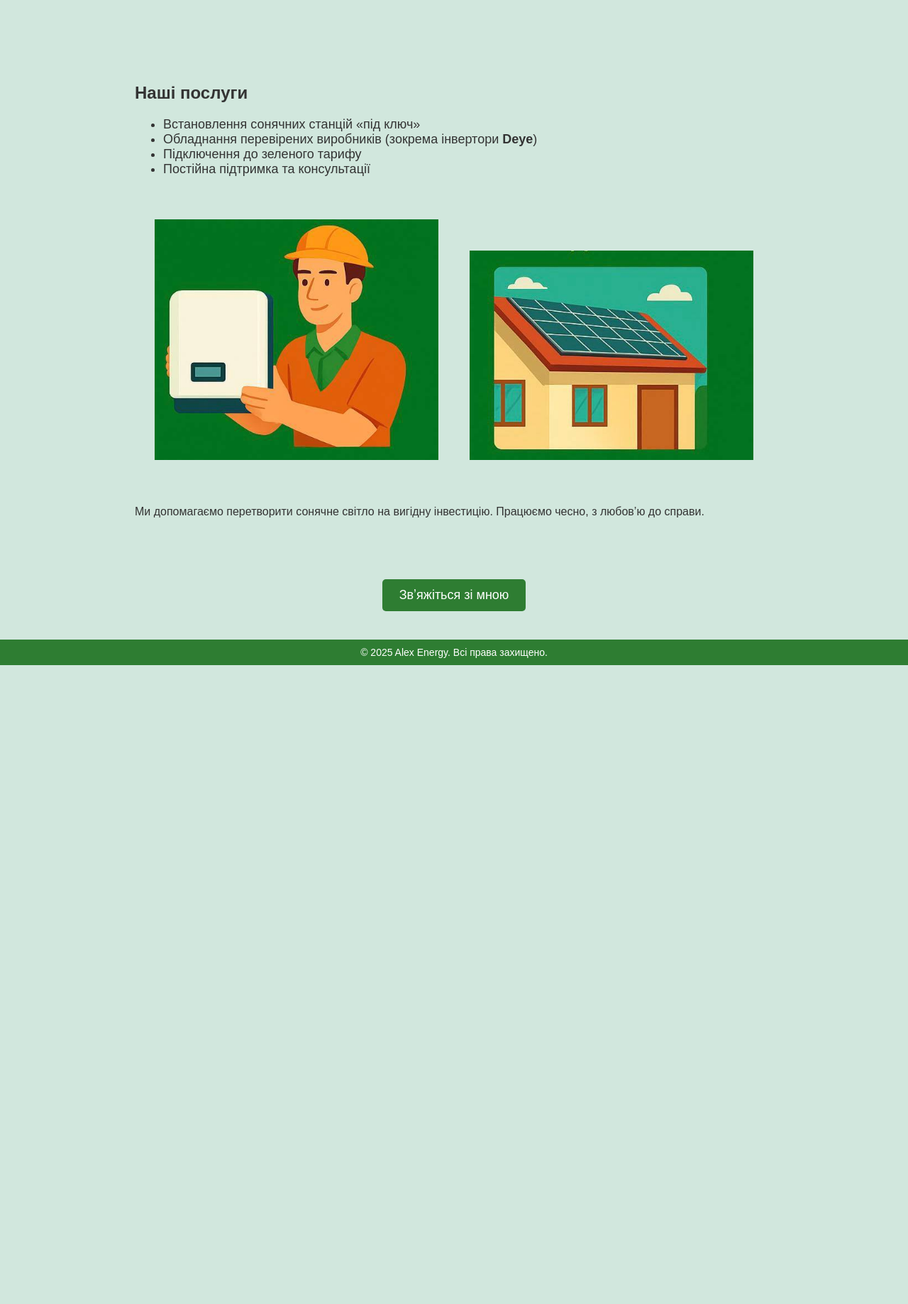
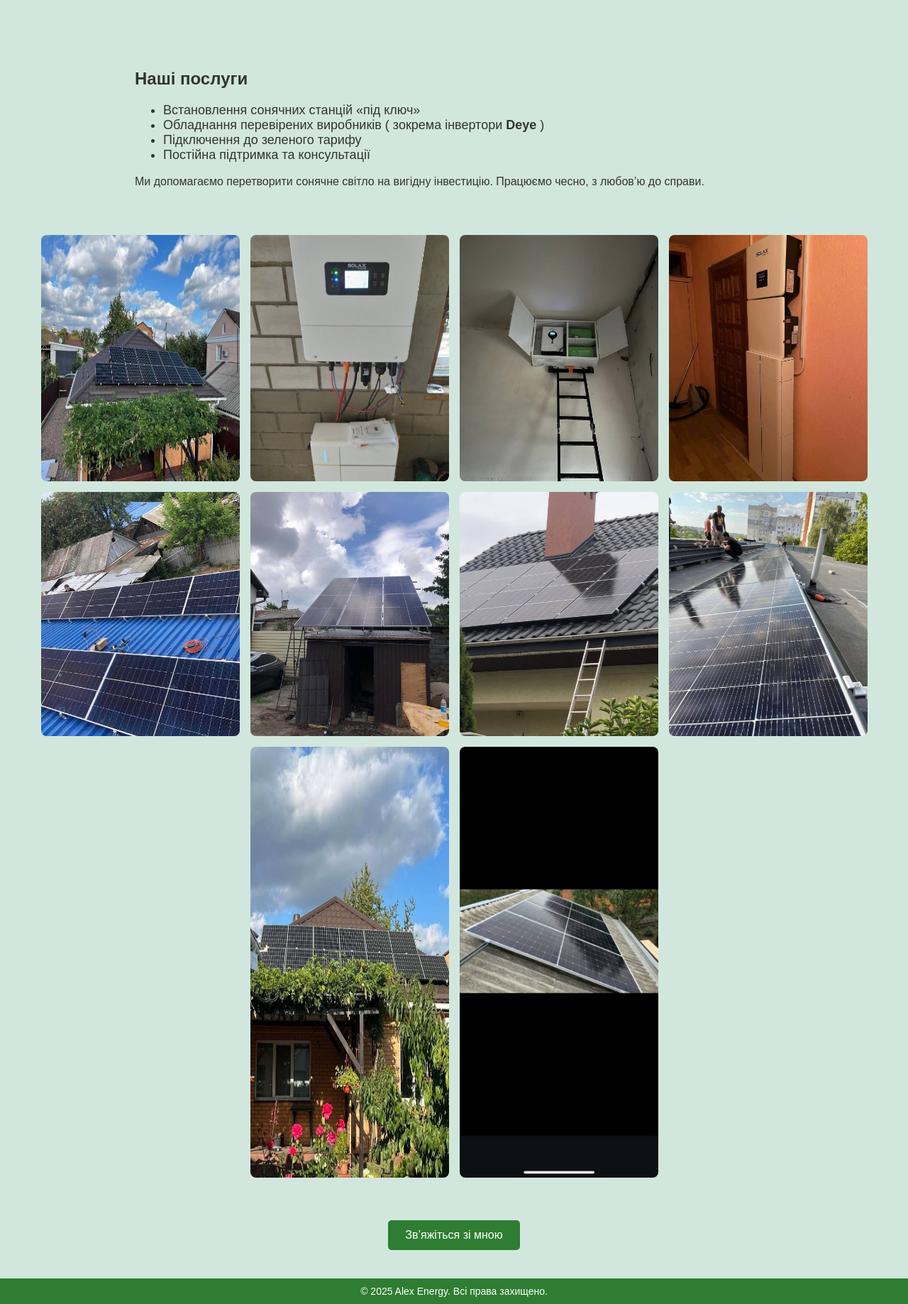
Before and after one commit to Alexenergy1/alex-energy, a plain HTML site: page index.html in a window 1280 px wide. Shown: the part 306-2143 px from the top of the page at 71% size. Before the commit the page ends 1243 px from the top, so only its background shows below. Drawn offline with Linux system fonts and the light colour scheme.

Commit message:
Update index.html

```diff
--- a/index.html
+++ b/index.html
@@ -1,4 +1,3 @@
-
 <!DOCTYPE html>
 <html lang="uk">
 <head>
@@ -8,36 +7,65 @@
   <meta name="keywords" content="сонячні панелі, зелений тариф, Кропивницький, Deye, сонячні електростанції, альтернативна енергетика, Alex Energy" />
   <title>Alex Energy — Сонячні електростанції Кропивницький</title>
   <style>
-        body { font-family: 'Poppins', sans-serif; background-color: #d1e7dd; color: #333; margin: 0; }
-        header { background: #2e7d32; color: white; text-align: center; padding: 30px 20px; }
-        nav a { margin: 0 15px; color: white; text-decoration: none; font-weight: bold; }
-        .hero { text-align: center; padding: 50px 20px; }
-        .hero h1 { font-size: 36px; color: #2e7d32; }
-        .hero p { font-size: 20px; }
-        .services { padding: 30px 20px; max-width: 900px; margin: auto; }
-        .services ul { font-size: 18px; }
-        .services ul { font-size: 18px; }
-
-.reviews {
+    body {
+      font-family: 'Poppins', sans-serif;
+      background-color: #d1e7dd;
+      color: #333;
+      margin: 0;
+    }
+    header {
+      background: #2e7d32;
+      color: white;
+      text-align: center;
+      padding: 20px;
+    }
+    nav a {
+      margin: 0 15px;
+      color: white;
+      text-decoration: none;
+      font-weight: bold;
+    }
+    .hero {
+      text-align: center;
+      padding: 50px 20px;
+    }
+    .hero h1 {
+      font-size: 36px;
+      color: #2e7d32;
+    }
+    .hero p {
+      font-size: 20px;
+    }
+    .services {
       padding: 30px 20px;
-  max-width: 1000px;
+      max-width: 900px;
       margin: auto;
-  text-align: center;
     }
-
-.reviews h2 {
-  color: #2e7d32;
-  font-size: 28px;
-  margin-bottom: 20px;
+    .services ul {
+      font-size: 18px;
     }
-
-.reviews img {
-  width: 150px;
-  margin: 10px;
-  border-radius: 10px;
-  box-shadow: 0 2px 5px rgba(0,0,0,0.1);
+    .gallery {
+      display: flex;
+      flex-wrap: wrap;
+      justify-content: center;
+      gap: 15px;
+      padding: 20px;
     }
-
+    .gallery img {
+      max-width: 280px;
+      border-radius: 8px;
+    }
+    .contact-button {
+      display: block;
+      margin: 40px auto;
+      padding: 12px 24px;
+      background-color: #2e7d32;
+      color: white;
+      font-size: 16px;
+      text-decoration: none;
+      border-radius: 5px;
+      width: fit-content;
+    }
     footer {
       background: #2e7d32;
       color: white;
@@ -45,27 +73,11 @@ footer {
       padding: 10px;
       font-size: 14px;
     }
-<section class="reviews">
-  <h2>Відгуки клієнтів</h2>
-  <img src="review1.jpg" alt="Відгук 1">
-  <img src="review2.jpg" alt="Відгук 2">
-  <img src="review3.jpg" alt="Відгук 3">
-  <img src="review4.jpg" alt="Відгук 4">
-  <img src="review5.jpg" alt="Відгук 5">
-  <img src="review6.jpg" alt="Відгук 6">
-  <img src="review7.jpg" alt="Відгук 7">
-  <img src="review8.jpg" alt="Відгук 8">
-  <img src="review9.jpg" alt="Відгук 9">
-  <img src="review10.jpg" alt="Відгук 10">
-</section>
-
-        footer { background: #2e7d32; color: white; text-align: center; padding: 10px; font-size: 14px; }
   </style>
 </head>
 <body>
   <header>
     <img src="favicon.ico" alt="Лампочка" style="height: 30px; vertical-align: middle; margin: 10px;">
-
     <nav>
       <a href="about.html">Про нас</a>
       <a href="services.html">Послуги</a>
@@ -82,34 +94,27 @@ footer {
     <h2>Наші послуги</h2>
     <ul>
       <li>Встановлення сонячних станцій «під ключ»</li>
-            <li>Обладнання перевірених виробників (зокрема інвертори <strong>Deye</strong>)</li>
+      <li>Обладнання перевірених виробників ( зокрема інвертори <strong>Deye</strong> )</li>
       <li>Підключення до зеленого тарифу</li>
       <li>Постійна підтримка та консультації</li>
     </ul>
-        </ul>
-
-<!-- Галерея обладнання -->
-<section id="gallery" style="text-align:center; margin: 40px 0;">
-  <img src="equipment.jpg" alt="Обладнання" style="max-width: 400px; margin: 20px;">
-  <img src="install.jpg" alt="Монтаж" style="max-width: 400px; margin: 20px;">
+    <p>Ми допомагаємо перетворити сонячне світло на вигідну інвестицію. Працюємо чесно, з любов’ю до справи.</p>
   </section>
 
-<p>Ми допомагаємо перетворити сонячне світло на вигідну інвестицію. Працюємо чесно, з любов’ю до справи.</p>
+  <section class="gallery">
+    <img src="review1.jpg" alt="Відгук 1">
+    <img src="review2.jpg" alt="Відгук 2">
+    <img src="review3.jpg" alt="Відгук 3">
+    <img src="review4.jpg" alt="Відгук 4">
+    <img src="review5.jpg" alt="Відгук 5">
+    <img src="review6.jpg" alt="Відгук 6">
+    <img src="review7.jpg" alt="Відгук 7">
+    <img src="review8.jpg" alt="Відгук 8">
+    <img src="review9.jpg" alt="Відгук 9">
+    <img src="review10.jpg" alt="Відгук 10">
   </section>
-<!-- Кнопка звʼязку -->
-<div style="text-align: center; margin: 40px 0;">
-  <a href="contact.html" style="
-      background-color: #2e7d32;
-      color: white;
-      padding: 12px 24px;
-      text-decoration: none;
-      font-size: 18px;
-      border-radius: 5px;
-      display: inline-block;
-  ">
-    Звʼяжіться зі мною
-  </a>
-</div>
+
+  <a class="contact-button" href="contact.html">Зв’яжіться зі мною</a>
 
   <footer>
     &copy; 2025 Alex Energy. Всі права захищено.
```
Lines whose indentation alone changed are shown as unchanged.
